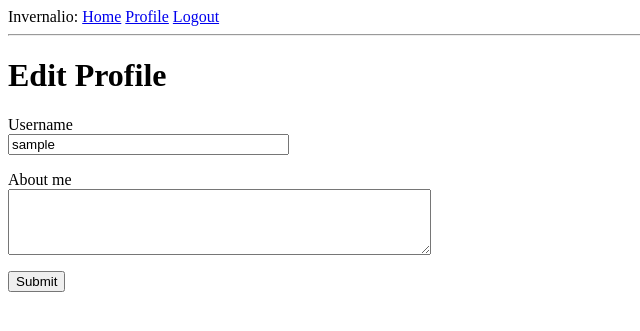
After one commit to neozerosv/invernaderof, a Flask app: page /edit_profile in a window 1280 px wide. The commit adds this page. Shown: the top 331 px of the page, without its empty margins (0-640 px from the left). Run offline with Flask 2, Linux system fonts and the light colour scheme; the visitor is signed in with stand-in values (Sample User, id 1); data comes from the database, SQL or seed files in the repository; both versions use the stored data as it was after the commit.

Commit message:
Edicion de usuarios y campos de usuarios adicionales

```diff
--- a/piinvernadero/forms.py
+++ b/piinvernadero/forms.py
@@ -2,6 +2,8 @@ from flask_wtf import FlaskForm
 from wtforms import StringField, PasswordField, BooleanField, SubmitField
 from wtforms.validators import ValidationError, DataRequired, Email, EqualTo
 from piinvernadero.models import User
+from wtforms import StringField, TextAreaField, SubmitField
+from wtforms.validators import DataRequired, Length
 
 class LoginForm(FlaskForm):
     username = StringField('Username', validators=[DataRequired()])
@@ -26,3 +28,8 @@ class RegistrationForm(FlaskForm):
         user = User.query.filter_by(email=email.data).first()
         if user is not None:
             raise ValidationError('Please use a different email address.')
+
+class EditProfileForm(FlaskForm):
+    username = StringField('Username', validators=[DataRequired()])
+    about_me = TextAreaField('About me', validators=[Length(min=0, max=140)])
+    submit = SubmitField('Submit')
--- a/piinvernadero/models.py
+++ b/piinvernadero/models.py
@@ -3,12 +3,15 @@ from flask_login import UserMixin
 from datetime import datetime
 from piinvernadero import db
 from piinvernadero import login
+from hashlib import md5
 
 class User(UserMixin, db.Model):
     id = db.Column(db.Integer, primary_key=True)
     username = db.Column(db.String(64), index=True, unique=True)
     email = db.Column(db.String(120), index=True, unique=True)
     password_hash = db.Column(db.String(128))
+    about_me = db.Column(db.String(140))
+    last_seen = db.Column(db.DateTime, default=datetime.utcnow)
     posts = db.relationship('Post', backref='author', lazy='dynamic')
 
     def __repr__(self):
@@ -19,6 +22,7 @@ class User(UserMixin, db.Model):
 
     def check_password(self, password):
         return check_password_hash(self.password_hash, password)
+
 
 class Post(db.Model):
     id = db.Column(db.Integer, primary_key=True)
--- a/piinvernadero/routes.py
+++ b/piinvernadero/routes.py
@@ -10,6 +10,8 @@ from werkzeug.urls import url_parse
 from piinvernadero.models import User
 from piinvernadero import db
 from piinvernadero.forms import RegistrationForm
+from datetime import datetime
+from piinvernadero.forms import EditProfileForm
 
 @piinvernadero.route('/')
 @piinvernadero.route('/index')
@@ -33,7 +35,7 @@ def login():
         if not next_page or url_parse(next_page).netloc != '':
             next_page = url_for('index')
         return redirect(next_page)
-    return render_template('login.html', title='Sign In', form=form)
+    return render_template('user/login.html', title='Sign In', form=form)
 
 @piinvernadero.route('/logout')
 def logout():
@@ -52,4 +54,31 @@ def register():
         db.session.commit()
         flash('Congratulations, you are now a registered user!')
         return redirect(url_for('login'))
-    return render_template('register.html', title='Register', form=form)
+    return render_template('user/register.html', title='Register', form=form)
+
+@piinvernadero.route('/user/<username>')
+@login_required
+def user(username):
+    user = User.query.filter_by(username=username).first_or_404()
+    return render_template('user/user.html', user=user)
+
+@piinvernadero.before_request
+def before_request():
+    if current_user.is_authenticated:
+        current_user.last_seen = datetime.utcnow()
+        db.session.commit()
+
+@piinvernadero.route('/edit_profile', methods=['GET', 'POST'])
+@login_required
+def edit_profile():
+    form = EditProfileForm()
+    if form.validate_on_submit():
+        current_user.username = form.username.data
+        current_user.about_me = form.about_me.data
+        db.session.commit()
+        flash('Your changes have been saved.')
+        return redirect(url_for('edit_profile'))
+    elif request.method == 'GET':
+        form.username.data = current_user.username
+        form.about_me.data = current_user.about_me
+    return render_template('user/edit_profile.html', title='Edit Profile', form=form)
--- a/piinvernadero/templates/base.html
+++ b/piinvernadero/templates/base.html
@@ -8,11 +8,12 @@
     </head>
     <body>
         <div>
-            Microblog:
+            Invernalio:
             <a href="{{ url_for('index') }}">Home</a>
             {% if current_user.is_anonymous %}
             <a href="{{ url_for('login') }}">Login</a>
             {% else %}
+            <a href="{{ url_for('user', username=current_user.username) }}">Profile</a>
             <a href="{{ url_for('logout') }}">Logout</a>
             {% endif %}
         </div>        <hr>
--- /dev/null
+++ b/piinvernadero/templates/user/edit_profile.html
@@ -0,0 +1,23 @@
+{% extends "base.html" %}
+
+{% block content %}
+    <h1>Edit Profile</h1>
+    <form action="" method="post">
+        {{ form.hidden_tag() }}
+        <p>
+            {{ form.username.label }}<br>
+            {{ form.username(size=32) }}<br>
+            {% for error in form.username.errors %}
+            <span style="color: red;">[{{ error }}]</span>
+            {% endfor %}
+        </p>
+        <p>
+            {{ form.about_me.label }}<br>
+            {{ form.about_me(cols=50, rows=4) }}<br>
+            {% for error in form.about_me.errors %}
+            <span style="color: red;">[{{ error }}]</span>
+            {% endfor %}
+        </p>
+        <p>{{ form.submit() }}</p>
+    </form>
+{% endblock %}
```
Also changed, not shown: migrations/versions/66489fe14ed9_new_fields_in_user_model.py (added, +30 -0 lines), piinvernadero/templates/user/user.html (added, +17 -0 lines), README.md, piinvernadero.sqlite, piinvernadero/templates/user/login.html (renamed from piinvernadero/templates/login.html), piinvernadero/templates/user/register.html (renamed from piinvernadero/templates/register.html).
